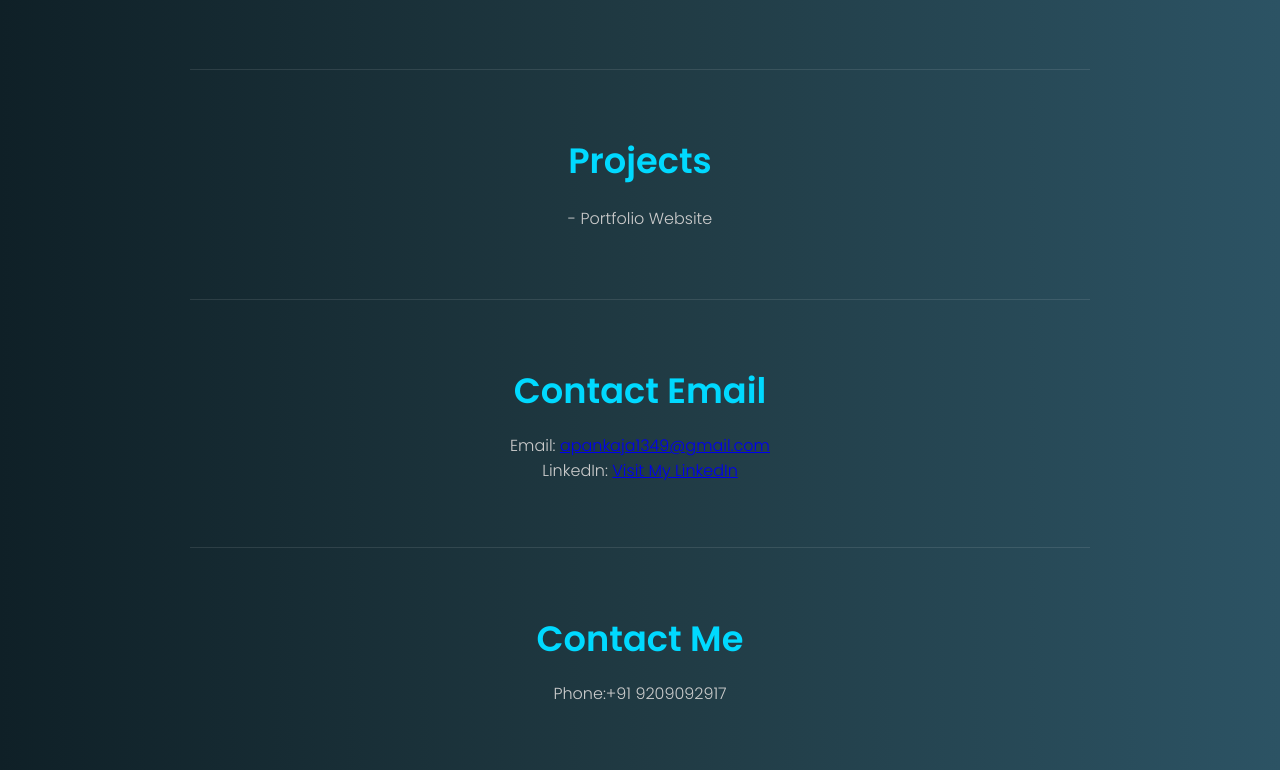
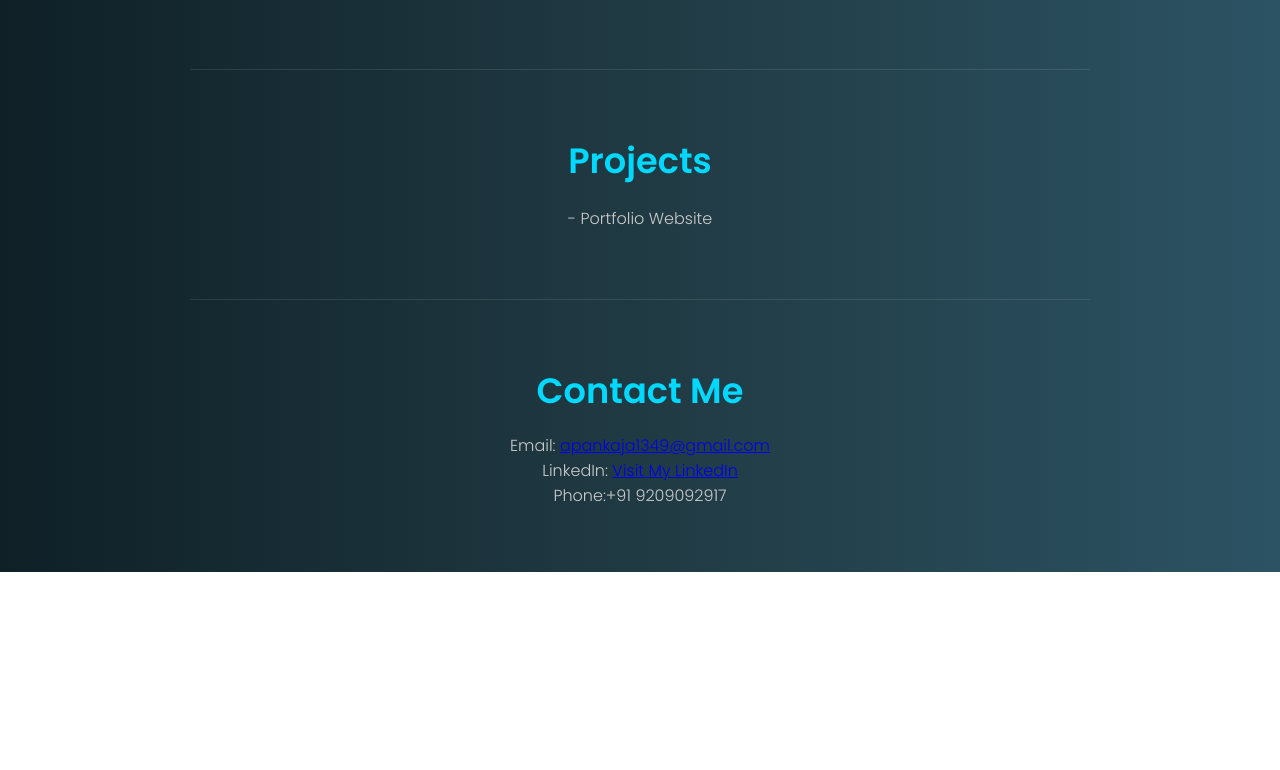
Before and after one commit to apankaja/protfolio-file, a plain HTML site: page index.html in a window 1280 px wide. Shown: the part 1175-1945 px from the top of the page. After the commit the page ends 1747 px from the top, so only its background shows below. Drawn offline with Linux system fonts and the light colour scheme.

Commit message:
change contact me

```diff
--- a/index.html
+++ b/index.html
@@ -62,15 +62,11 @@
       <li> - Portfolio Website</li>
        </ul>
   </section>
-  <!-- Email Section -->
-  <section id="email" class="section">
-    <h2>Contact Email</h2>
-    <p>Email: <a href="apankaja1349@gmail.com">apankaja1349@gmail.com</a></p>
-    <p>LinkedIn: <a href="https://www.linkedin.com/in/pankaja-amlapure-6bb61a289" target="_blank">Visit My LinkedIn</a></p>
-  </section>
   <!-- Contact Section -->
   <section id="contact" class="section">
     <h2>Contact Me</h2>
+    <p>Email: <a href="apankaja1349@gmail.com">apankaja1349@gmail.com</a></p>
+    <p>LinkedIn: <a href="https://www.linkedin.com/in/pankaja-amlapure-6bb61a289" target="_blank">Visit My LinkedIn</a></p>
     <p>Phone:+91 9209092917</p>
   </section>
 </body>
```
